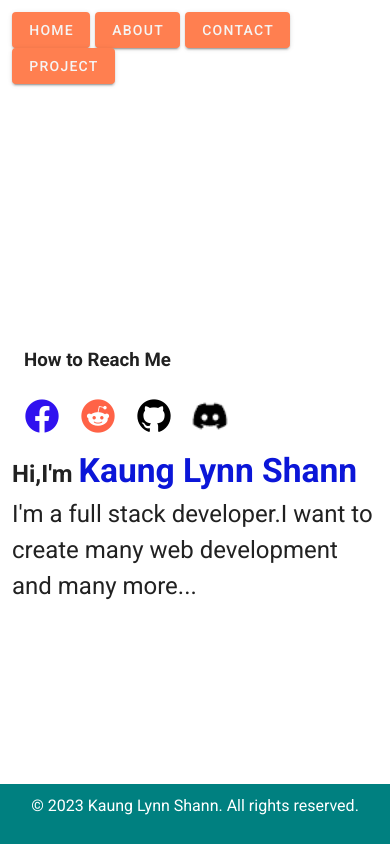
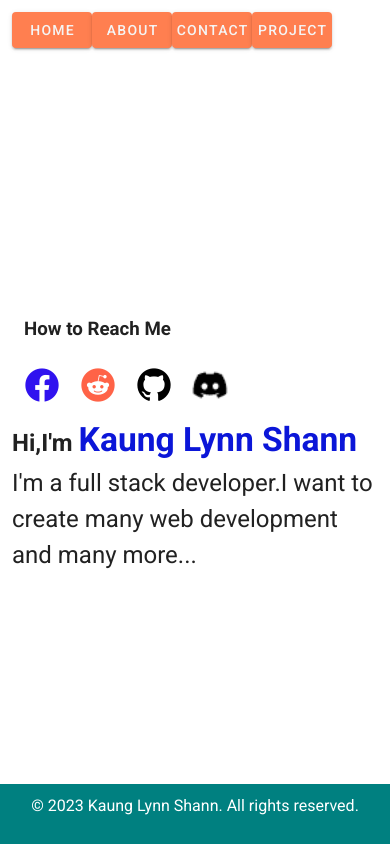
Before and after one commit to KaungLynnShann/myportfolio, a Vue app: page / in a window 390 px wide. Built offline with nearby package versions, Linux system fonts and the light colour scheme.

Commit message:
Update App.vue

```diff
--- a/src/App.vue
+++ b/src/App.vue
@@ -79,9 +79,10 @@ export default {
     color: white;
   }
   .btn{
-     background-color: coral !important;
+  background-color: coral !important;
   color: whitesmoke !important;
   margin-right: 5px;
+    width: 80px;
   }
  .social-icons {
     display: flex;
@@ -104,7 +105,7 @@ export default {
    color: white;
 }
   @media (max-width: 600px) {
-  .app {
+  .btn {
     margin-right: 0;
     margin-bottom: 5px;
   }
```
